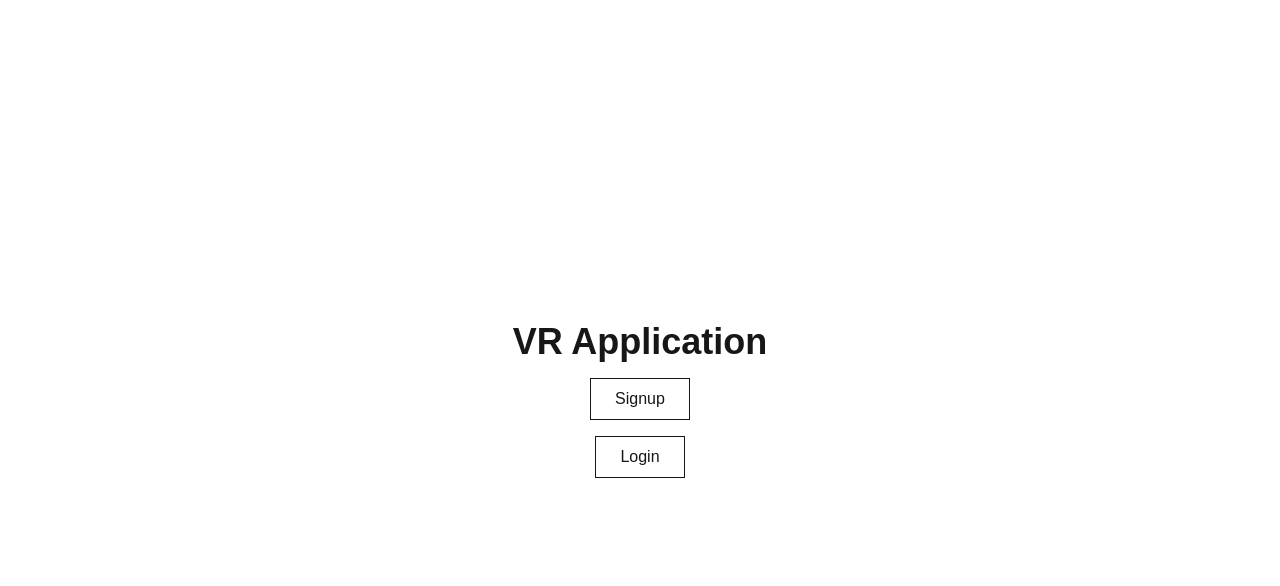
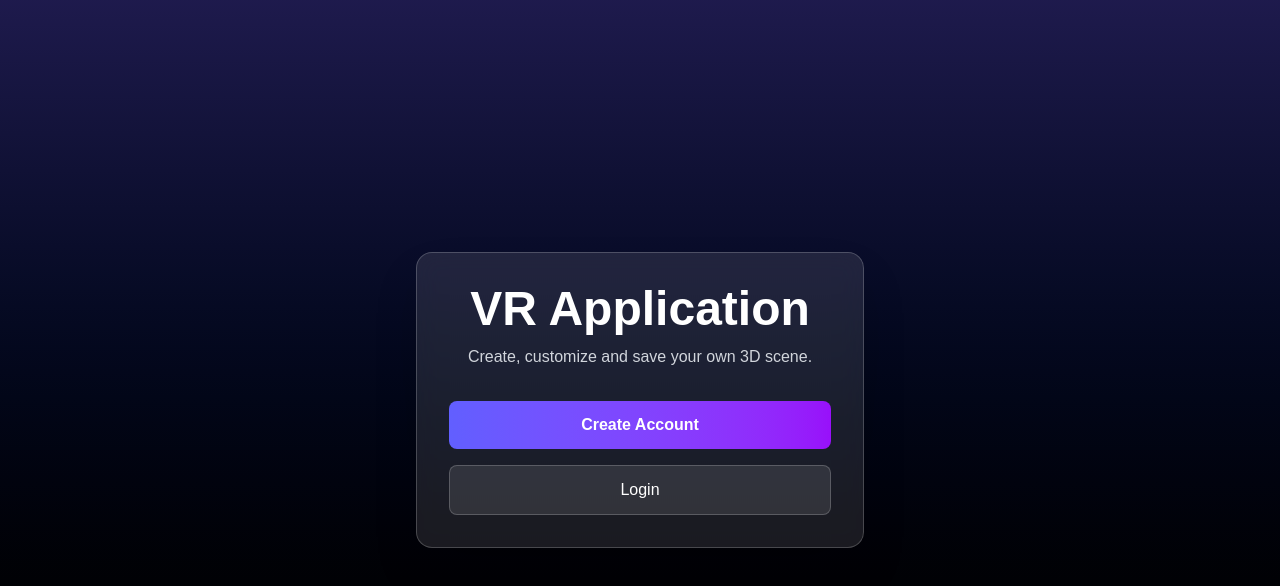
Before and after one commit to Muntasir62/VR-app, a Next.js app: page / in a window 1280 px wide. Shown: the top 586 px of the page. Built offline with nearby package versions, Linux system fonts and the light colour scheme.

Commit message:
Final submission version

```diff
--- a/app/page.tsx
+++ b/app/page.tsx
@@ -2,24 +2,32 @@ import Link from "next/link";
 
 export default function Home() {
   return (
-    <div className="min-h-screen flex flex-col items-center justify-center gap-4">
-      <h1 className="text-4xl font-bold">
+    <div className="min-h-screen flex items-center justify-center bg-gradient-to-b from-indigo-950 via-slate-950 to-black text-white">
+      <div className="w-full max-w-md p-8 rounded-2xl bg-white/10 backdrop-blur-md border border-white/20 shadow-2xl text-center">
+        <h1 className="text-5xl font-bold mb-3">
           VR Application
         </h1>
 
+        <p className="text-gray-300 mb-8">
+          Create, customize and save your own 3D scene.
+        </p>
+
+        <div className="flex flex-col gap-4">
           <Link
             href="/signup"
-        className="border px-6 py-2"
+            className="w-full py-3 rounded-lg bg-gradient-to-r from-indigo-500 to-purple-600 font-semibold hover:opacity-90 transition"
           >
-        Signup
+            Create Account
           </Link>
 
           <Link
             href="/login"
-        className="border px-6 py-2"
+            className="w-full py-3 rounded-lg border border-white/20 bg-white/10 hover:bg-white/20 transition"
           >
             Login
           </Link>
         </div>
+      </div>
+    </div>
   );
 }
--- a/app/scene/page.tsx
+++ b/app/scene/page.tsx
@@ -94,7 +94,17 @@ export default function ScenePage() {
     const data = await res.json();
     alert(data.message);
   };
+const logout = async () => {
+  try {
+    await fetch("/api/auth/logout", {
+      method: "POST",
+    });
 
+    router.push("/login");
+  } catch (err) {
+    console.error(err);
+  }
+};
   const modelMap: Record<string, string> = {
     deskChair: "/models/DeskChair.glb",
     desk: "/models/Desk.glb",
@@ -135,6 +145,12 @@ export default function ScenePage() {
         >
           ➕ Add Object
         </button>
+        <button
+      onClick={logout}
+      className="px-4 py-2 rounded-lg bg-red-500 text-white font-semibold hover:bg-red-600 transition"
+       >
+      🚪 Logout
+       </button>
       </div>
 
       {/* Modal */}
--- a/components/DraggableGLBModel.tsx
+++ b/components/DraggableGLBModel.tsx
@@ -42,7 +42,7 @@ export default function DraggableGLBModel({
 
         e.stopPropagation();
 
-        // 🔥 convert pointer movement to world movement
+        // convert pointer movement to world movement
         const [x, , z] = position;
 
         onMove(id, [
--- a/components/GLBModel.tsx
+++ b/components/GLBModel.tsx
@@ -14,7 +14,7 @@ export default function GLBModel({ path, position }: Props) {
     <primitive
       object={scene.clone()}
       position={position}
-      scale={0.5}   // 🔥 IMPORTANT FIX (adjust size here)
+      scale={0.5}   // (adjust size )
     />
   );
 }
```
Lines whose indentation alone changed are shown as unchanged.
